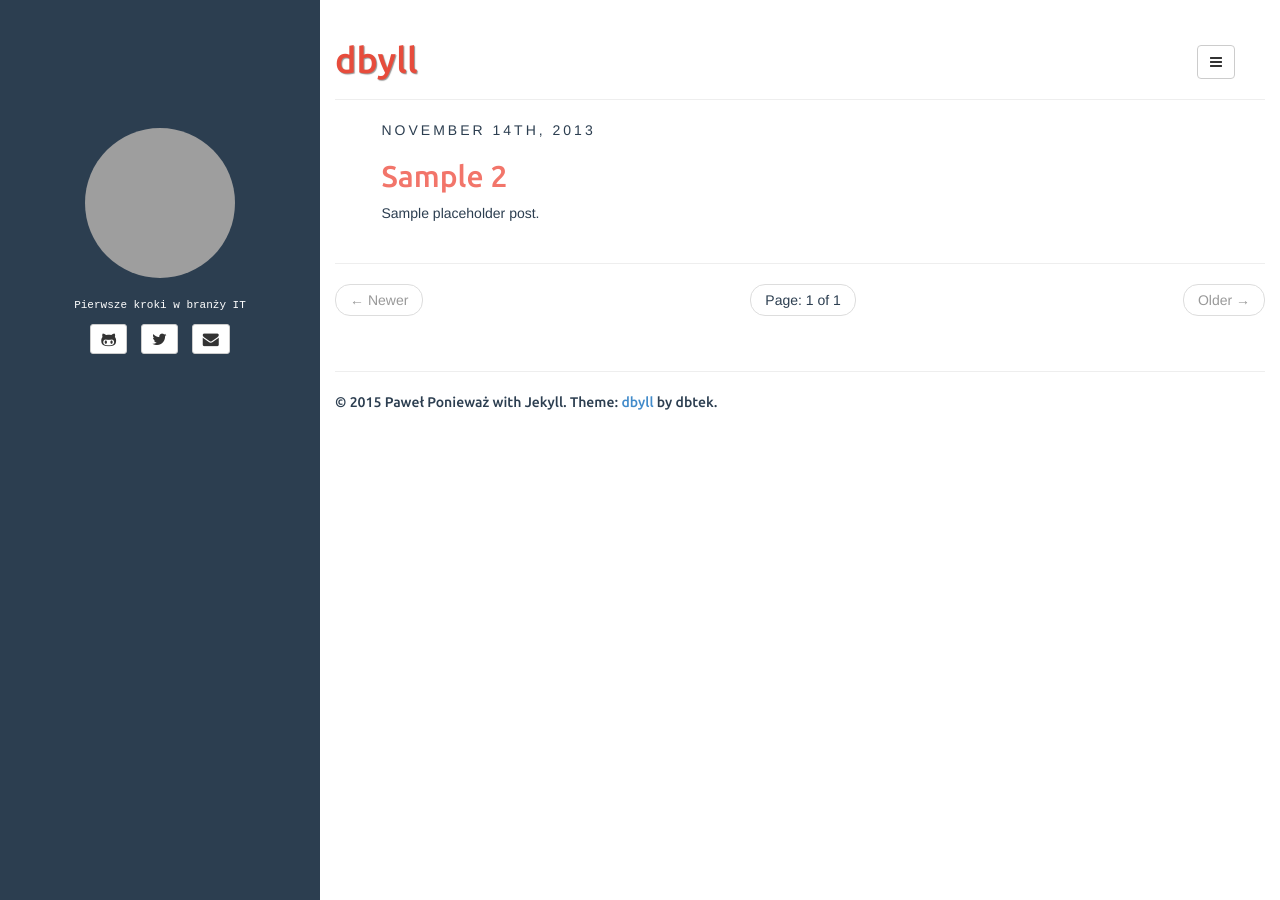
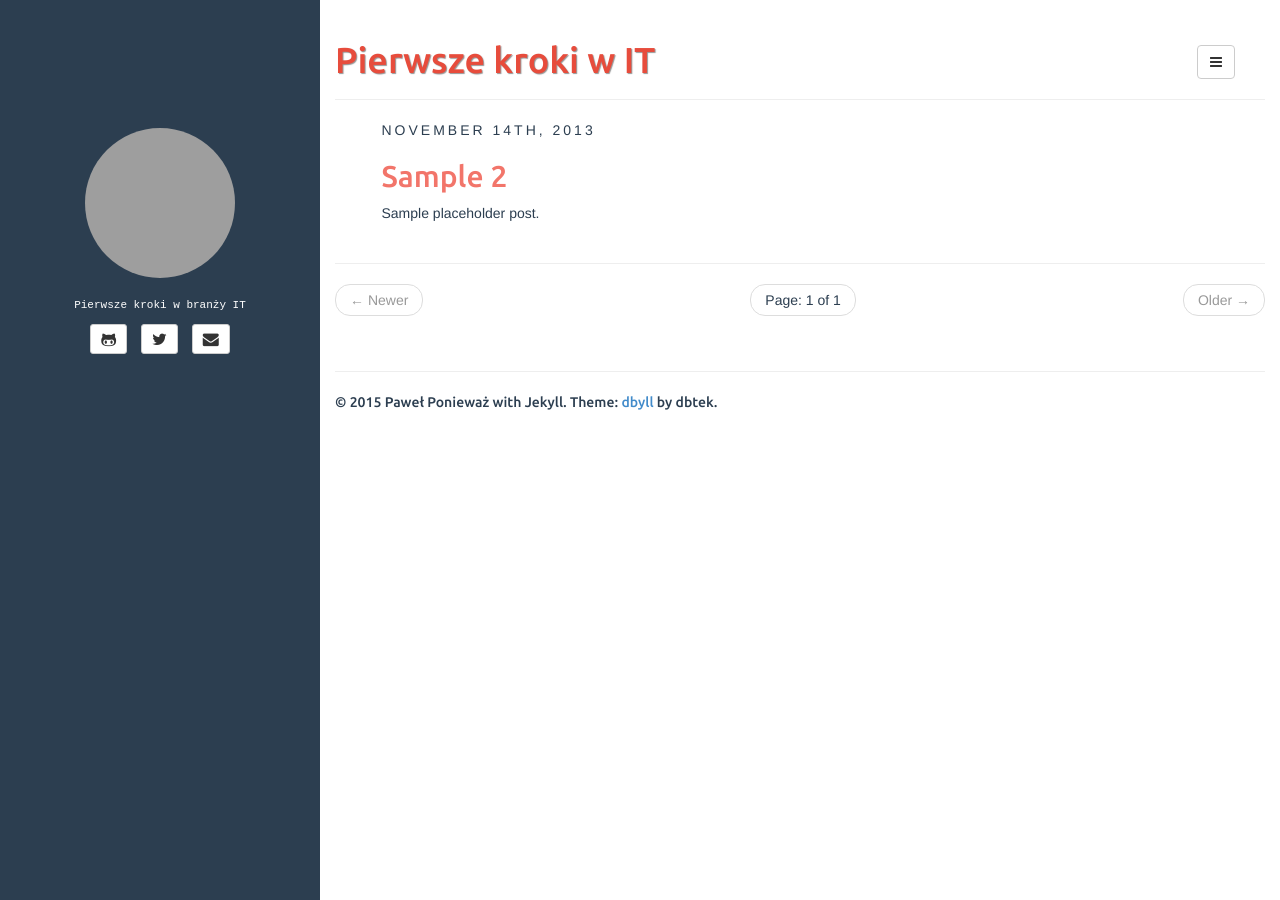
Before and after one commit to pponiewaz/pponiewaz.github.io, a Jekyll site: the page built from index.html, in a window 1280 px wide. Built offline with Jekyll 4.4.1, drawn with Linux system fonts in a browser that asks for light colours; the list of posts is cut into pages by our own code; grey boxes are pictures that could not be loaded.

Commit message:
Update _config.yml

```diff
--- a/_config.yml
+++ b/_config.yml
@@ -12,7 +12,7 @@ defaults:
     scope:
       path: "" # empty string for all files
     values:
-      title: dbyll
+      title: Pierwsze kroki w IT
 
 description: Stylish Jekyll Theme
 author:
```
